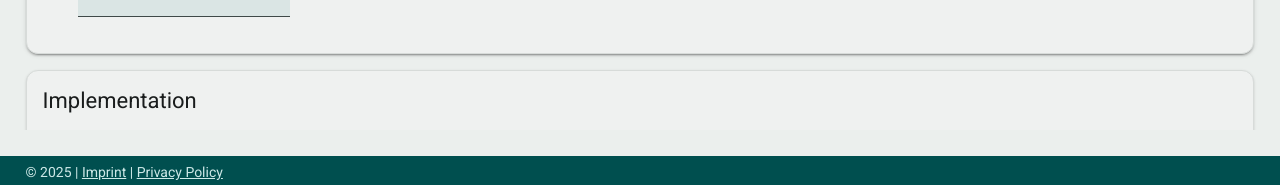
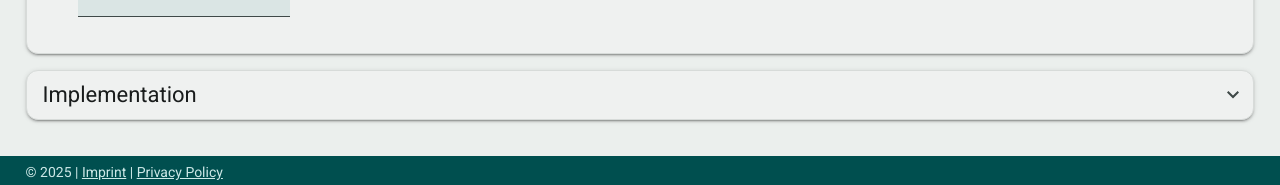
Before and after one commit to SteffenBurgert/aoc, an Angular app in the folder frontend/: page /parser in a window 1280 px wide. Shown: the part 612-797 px from the top of the page. Built offline with nearby package versions, Linux system fonts and the light colour scheme; no server answers.

Commit message:
aoc-implementation: implementation can be shown on website

```diff
--- a/frontend/src/app/page/parser/parser.html
+++ b/frontend/src/app/page/parser/parser.html
@@ -18,7 +18,7 @@
 
       <mat-form-field>
         <mat-label>Day</mat-label>
-        <mat-select [formControl]="daysControl" required>
+        <mat-select (selectionChange)="loadImplementation()" [formControl]="daysControl" required>
           @for (day of availableDays; track day) {
             <mat-option [value]="day">{{ day }}</mat-option>
           }
@@ -70,7 +70,8 @@
     <div class="card-padding">
       <mat-form-field>
         <mat-label>Your answer</mat-label>
-        <input (keyup.enter)="setFilterResults(1)" [(ngModel)]="answerPart1" matInput placeholder="Your answer"
+        <input (keyup.enter)="setFilterResults(1)" [(ngModel)]="answerPart1" matInput
+               placeholder="Your answer"
                type="number">
       </mat-form-field>
 
@@ -109,7 +110,8 @@
     <div class="card-padding">
       <mat-form-field>
         <mat-label>Your answer</mat-label>
-        <input (keyup.enter)="setFilterResults(2)" [(ngModel)]="answerPart2" matInput placeholder="Your answer"
+        <input (keyup.enter)="setFilterResults(2)" [(ngModel)]="answerPart2" matInput
+               placeholder="Your answer"
                type="number">
       </mat-form-field>
 
@@ -136,20 +138,25 @@
   </mat-expansion-panel>
 </mat-accordion>
 
-<mat-card class="card">
-  <mat-card-header>
-    <mat-card-title>Implementation</mat-card-title>
-  </mat-card-header>
-  <mat-card-content class="card-content card-padding">
+<mat-accordion>
+  <mat-expansion-panel [expanded]="false" class="card">
+    <mat-expansion-panel-header class="mat-mdc-card-header">
+      <mat-panel-title class="mat-mdc-card-title">Implementation</mat-panel-title>
+    </mat-expansion-panel-header>
+    <div class="card-padding">
       @if (yearsControl.value !== null && daysControl.value !== null) {
+        <span>Link to:
           <a
-        href="https://github.com/SteffenBurgert/aoc/blob/aoc-frontend/backend/src/main/kotlin/aoc/backend/service/year/_{{yearsControl.value}}/day{{daysControl.value}}/Day{{daysControl.value}}.kt"
+            href="https://github.com/SteffenBurgert/aoc/tree/main/backend/src/main/kotlin/aoc/backend/service/year/_{{yearsControl.value}}/day{{daysControl.value}}/Day{{daysControl.value}}.kt"
             target="_blank"
             rel="noopener noreferrer">
           AoC_Year_{{ yearsControl.value }}_Day_{{ daysControl.value }}
         </a>
+        </span>
+        <pre>{{ kotlinImplementation() }}</pre>
       } @else {
         <span>Pleas select a year and day first.</span>
       }
-  </mat-card-content>
-</mat-card>
+    </div>
+  </mat-expansion-panel>
+</mat-accordion>
--- a/frontend/src/app/page/parser/parser.ts
+++ b/frontend/src/app/page/parser/parser.ts
@@ -2,7 +2,7 @@ import {Component, inject, NgZone, OnInit, signal, WritableSignal} from '@angula
 import {MatIcon} from "@angular/material/icon";
 import {ParsingService} from '../../service/parsing.service';
 import {AoCSolution} from '../../mdoule/aoc-solution.module';
-import {HttpErrorResponse, HttpStatusCode} from '@angular/common/http';
+import {HttpClient, HttpErrorResponse, HttpStatusCode} from '@angular/common/http';
 import {MatCard, MatCardContent, MatCardHeader, MatCardTitle} from '@angular/material/card';
 import {MatMiniFabButton} from '@angular/material/button';
 import {
@@ -69,6 +69,7 @@ export class Parser implements OnInit {
   private readonly ngZone = inject(NgZone);
 
   aocSolution: WritableSignal<AoCSolution | undefined> = signal(undefined);
+  private readonly http = inject(HttpClient);
 
   yearsControl: FormControl<number | null> = new FormControl(null, Validators.required);
   daysControl: FormControl<number | null> = new FormControl(null, Validators.required);
@@ -148,6 +149,30 @@ export class Parser implements OnInit {
     this.setStatus(part);
     this.setDifference(part);
     this.setSolutionCheck(part);
+  }
+
+  loadImplementation(): void {
+    if (this.yearsControl.value === null || this.daysControl.value === null) {
+      return;
+    }
+
+    const url = `https://raw.githubusercontent.com/SteffenBurgert/aoc/refs/heads/main/backend/src/main/kotlin/aoc/backend/service/year/_${this.yearsControl.value}/day${this.daysControl.value}/Day${this.daysControl.value}.kt`;
+
+    this.http.get(url, {responseType: 'text'}).subscribe(text => {
+      const lines = text.split('\n');
+
+      const dayInfoIndex = lines.findIndex(line =>
+        line.includes('@DayInfo')
+      );
+
+      if (dayInfoIndex !== -1 && dayInfoIndex + 1 < lines.length) {
+        const result = lines.slice(dayInfoIndex + 1).join('\n');
+
+        this.ngZone.run(() => {
+          this.kotlinImplementation.set(result);
+        });
+      }
+    });
   }
 
   private getCatalogue(): void {
```
Lines whose indentation alone changed are shown as unchanged.
